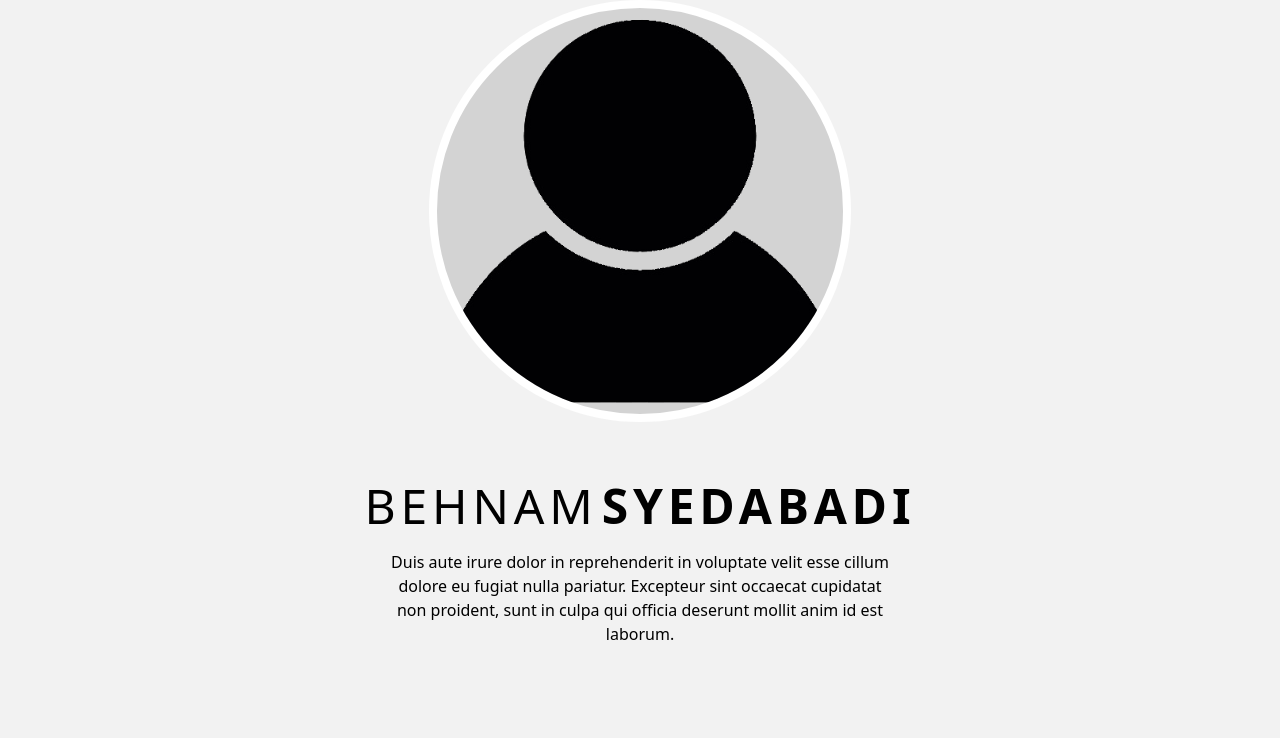
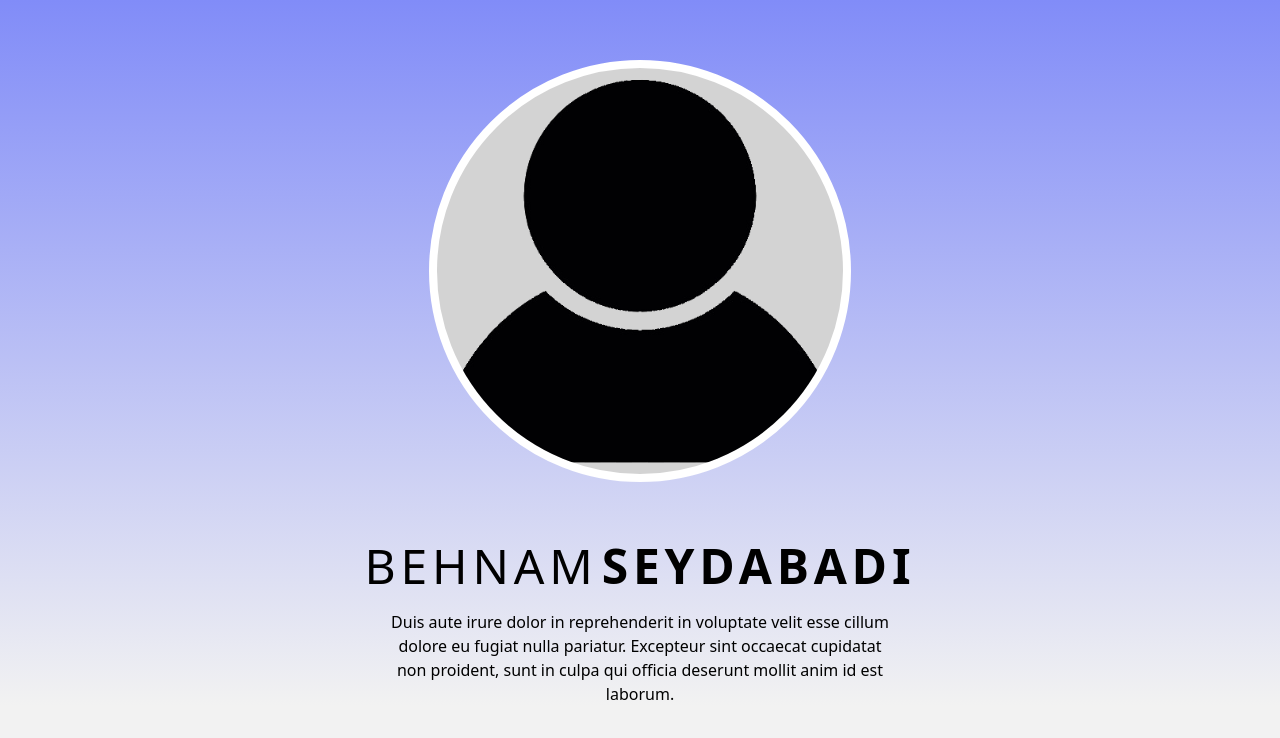
Before and after one commit to BehnamSeydAbadi/Portfolio, a React (Create React App) app: page / in a window 1280 px wide. Shown: the top 738 px of the page. Built offline with nearby package versions, Linux system fonts and the light colour scheme.

Commit message:
MarginTop added in AboutMe compnent for image.

```diff
--- a/src/Components/AboutMe.jsx
+++ b/src/Components/AboutMe.jsx
@@ -4,28 +4,34 @@ import { ImageTemplateEnum } from "../Constants/ImageTemplateEnum.js";
 import "../Styles/AboutMe.css";
 
 function AboutMe({ Name, LastName, summary }) {
-
   const nameStyleClass = "text-5xl uppercase tracking-widest";
 
   const imageWidth = 422;
 
+  const alignmentClasses = "flex flex-col justify-center items-center";
+  const gradientClasses = "bg-gradient-to-b from-indigo-400";
+
+  const marginTopClass = "mt-15";
+
   return (
-    <div className="flex flex-col justify-center items-center">
+    <div className={`${alignmentClasses} ${gradientClasses}`}>
+      <div className={marginTopClass}>
         <Image
           imageTemplate={ImageTemplateEnum.CIRCLE}
           imageUrl={"/Images/userImage.svg"}
           width={imageWidth}
           height={imageWidth}
-        alt={"XXX"}
+          alt={"User's photo"}
         />
+      </div>
 
-      <h1 className="mt-15">
+      <h1 className={marginTopClass}>
         <span className={nameStyleClass}>{Name}</span>
         <span> </span>
         <span className={`${nameStyleClass} font-bold`}>{LastName}</span>
       </h1>
-      <p className="mt-5 w-128 text-center text-base">{summary}</p>
-    </div >
+      <p className='mt-5 w-128 text-center text-base'>{summary}</p>
+    </div>
   );
 }
 
--- a/src/index.js
+++ b/src/index.js
@@ -10,7 +10,7 @@ ReactDOM.render(
   <React.StrictMode>
     <AboutMe
       Name='Behnam'
-      LastName='Syedabadi'
+      LastName='Seydabadi'
       summary='Duis aute irure dolor in reprehenderit in voluptate velit esse cillum dolore eu fugiat nulla pariatur. Excepteur sint occaecat cupidatat non proident, sunt in culpa qui officia deserunt mollit anim id est laborum.'
     />
   </React.StrictMode>,
```
Lines whose indentation alone changed are shown as unchanged.
